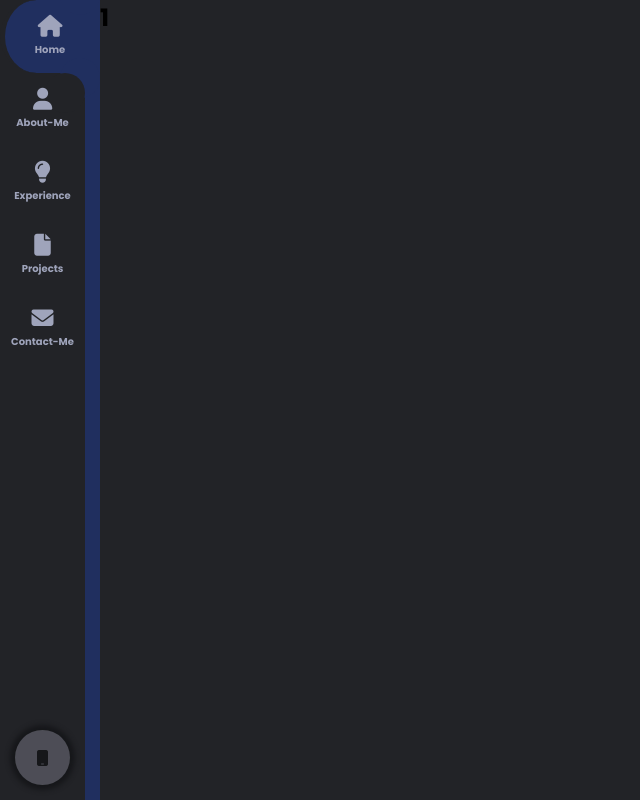
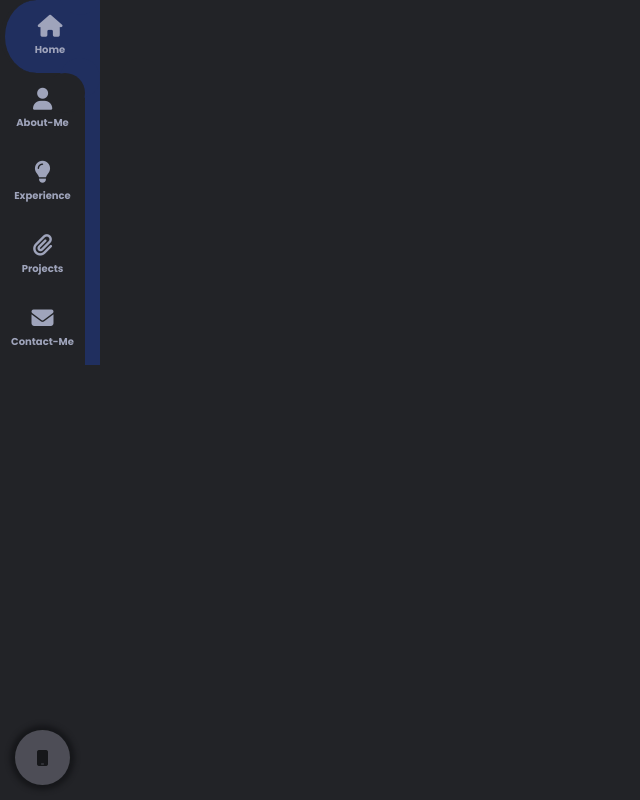
Before and after one commit to pedrinhosj/Portifolio2.0, a plain HTML site: page index.html in a window 1280 px wide. Shown: the whole page, without its empty margins (0-640 px from the left). Drawn offline with Linux system fonts and the light colour scheme.

Commit message:
Fixed responsive mobile

```diff
--- a/css/style.css
+++ b/css/style.css
@@ -1,5 +1,6 @@
 @import url('https://fonts.googleapis.com/css2?family=Poppins:wght@100;200;600;700;800&display=swap');
 @import url(./navigation-menu.css);
+@import url(./home.css);
 
 :root {
   --blue: #202f5f;
@@ -18,9 +19,11 @@
 
 
 body {
+  position: relative;
+  top: 0;
+  bottom: 0;
   display: grid;
   grid-template-columns: 100px 1fr;
-  height: 100vh;
   background-color: var(--defaul-background);
 }
 
--- a/index.html
+++ b/index.html
@@ -29,7 +29,7 @@
         <h4>Experience</h5>
       </li>
       <li id="session4-btn">
-        <i class="fa-solid fa-file"></i>
+        <i class="fa-solid fa-paperclip"></i>
         <h4>Projects</h5>
       </li>
       <li id="session5-btn">
@@ -40,7 +40,7 @@
   </aside>
   <main>
     <section id="session1" class="open">
-      <h1>1</h1>
+      <h1></h1>
     </section>
     <section id="session2">
       <h1>2</h1>
@@ -60,7 +60,7 @@
 
         <li style="--i: 1"><i class="fa-solid fa-user"></i></li>
         <li style="--i: 2"><i class="fa-solid fa-lightbulb"></i></li>
-        <li style="--i: 3"><i class="fa-solid fa-file"></i></i></li>
+        <li style="--i: 3"><i class="fa-solid fa-paperclip"></i></li>
         <li style="--i: 4"><i class="fa-solid fa-envelope"></i></li">
       </ul>
     </div>
--- a/scripts/navigation.js
+++ b/scripts/navigation.js
@@ -64,7 +64,7 @@ const classIcons = {
   session1: 'fa-solid fa-house',
   session2: 'fa-solid fa-user',
   session3: 'fa-solid fa-lightbulb',
-  session4: 'fa-solid fa-file',
+  session4: 'fa-solid fa-paperclip',
   session5: 'fa-solid fa-envelope'
 }
 
```
Also changed, not shown: css/home.css (added).
